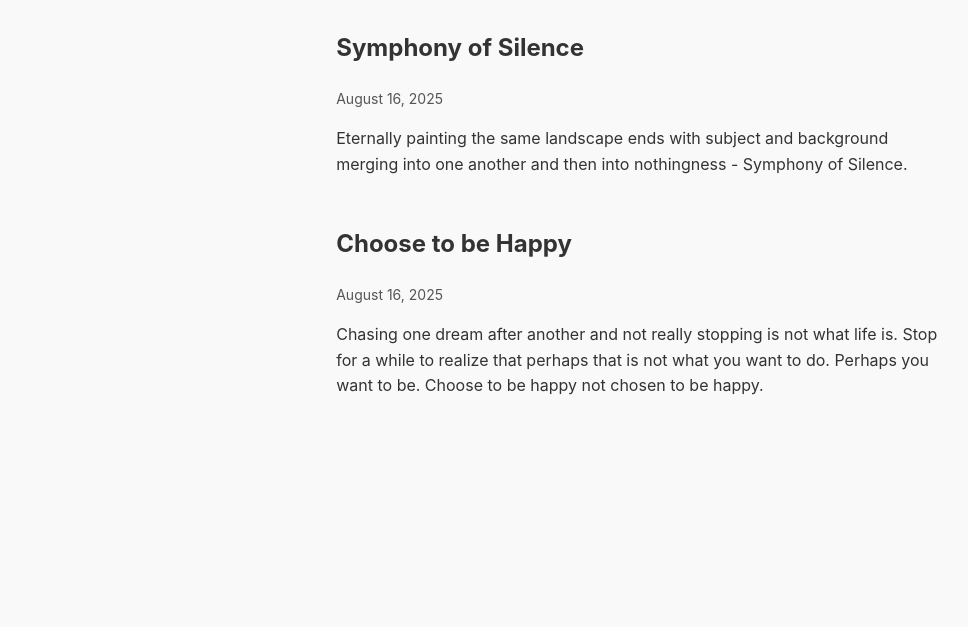
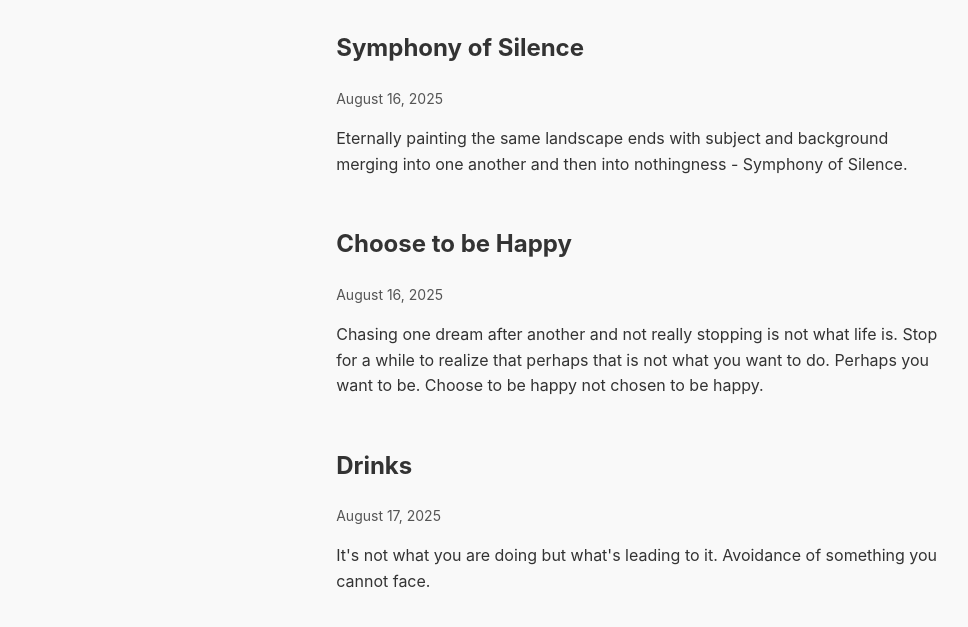
Before and after one commit to NKBMath/Quietspaces, a plain HTML site: page index.html in a window 1280 px wide. Shown: the part 141-768 px from the top of the page, without its empty margins (1-969 px from the left). Drawn offline with Linux system fonts and the light colour scheme.

Commit message:
Update index.html

```diff
--- a/index.html
+++ b/index.html
@@ -65,6 +65,12 @@ ss<!DOCTYPE html>
 
     <!-- end post block -->
 
+     <article>
+      <h2>Drinks</h2>
+      <p class="date">August 17, 2025</p>
+      <p> It's not what you are doing but what's leading to it. Avoidance of something you cannot face. </p>
+    </article>
+     <!-- end post block -->
   </main>
 </body>
 </html>
```
